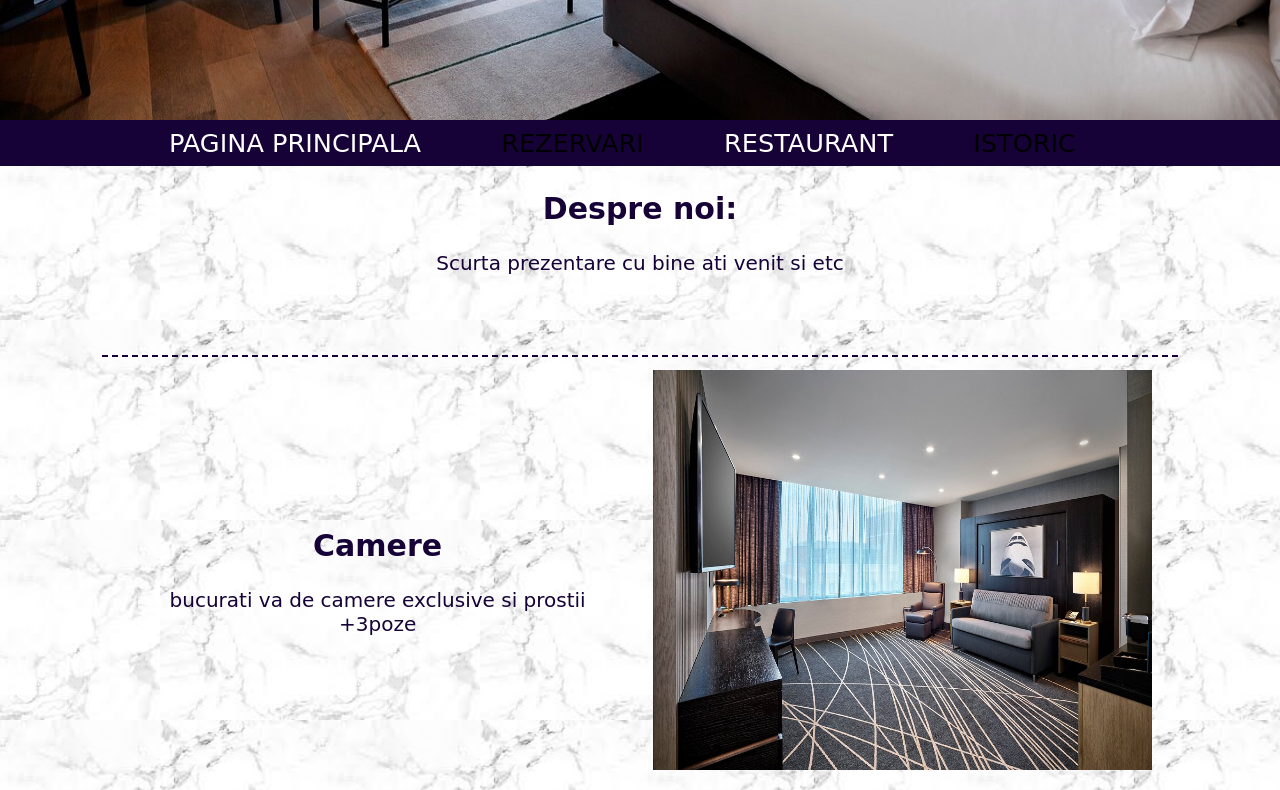
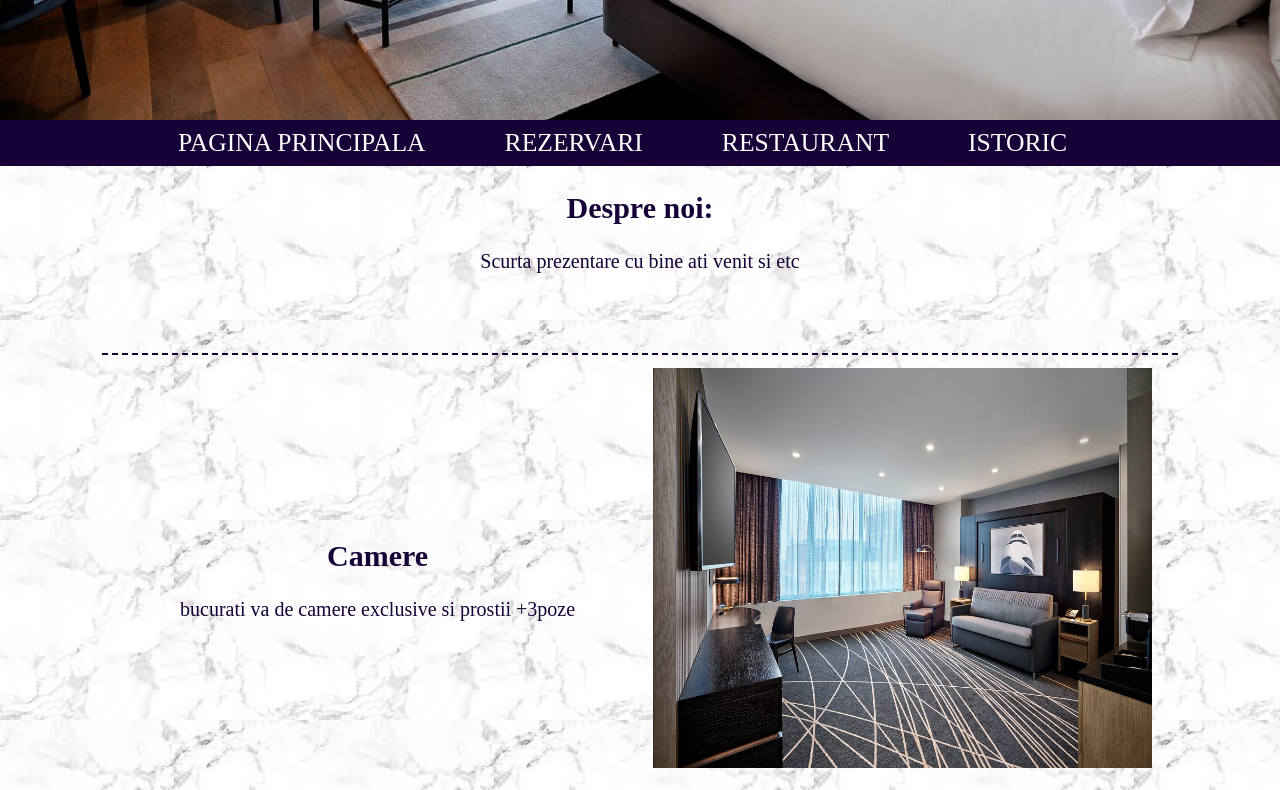
Before and after one commit to MunteanuBianca/Tehnici_Web_Proiect, a plain HTML site: page Hotel_pagina_principala.html in a window 1280 px wide. Shown: the part 680-1470 px from the top of the page. Drawn offline with Linux system fonts and the light colour scheme.

Commit message:
fourth commit

```diff
--- a/Hotel_pagina_principala.css
+++ b/Hotel_pagina_principala.css
@@ -1,6 +1,6 @@
 body {
-    /* font-family: 'Times New Roman', Times, serif; */
-    font-family: cursive;
+    font-family: 'Times New Roman', Times, serif;
+    /*font-family: cursive;*/
     margin: 0px;
     width: 100%;
     background-image: url("Pagina_principala/Marble/marble.jpg");
@@ -38,6 +38,7 @@ nav {
     display: block;
     text-align: center;
     background-color: rgb(22, 2, 54);
+    z-index: 1;
 }
 
 .navigare {
@@ -49,10 +50,11 @@ nav {
     vertical-align: text-top;
     padding-right: 75px;
     font-size: 2vw;
+    color: white;
 }
 
-.navigare >li:hover {
-    font-size: 2.2vw;
+.navigare > li > a:hover {
+    color: rgb(210, 166, 252);
 }
 
 .navigare > li > a {
@@ -78,6 +80,18 @@ main > .continut {
     padding: 1vw 2vw 1vw 2vw;
     align-items: center;
     border-top:2px dashed rgb(22, 2, 54);
+}
+
+.reveal{
+    position: relative;
+    transform: translateY(150px);
+    opacity: 0;
+    transition: 1s all ease;
+}
+
+.reveal.active{
+    transform: translateY(0);
+    opacity: 1;
 }
 
 main > .continut > .descriere {
--- a/Hotel_pagina_principala.html
+++ b/Hotel_pagina_principala.html
@@ -6,6 +6,7 @@
     <meta name="viewport" content="width=device-width, initial-scale=1.0">
     <title>Hotel_pagina_principala</title>
     <link href="Hotel_pagina_principala.css" rel="stylesheet">
+    <script src="Hotel_pagina_principala.js"></script>
 </head>
 <body>
     <header>
@@ -25,7 +26,7 @@
             <h2>Despre noi:</h2>
             <div>Scurta prezentare cu bine ati venit si etc</div>
         </section>
-        <section class="continut">
+        <section class="continut reveal">
             <div class="descriere">
                 <h2>Camere</h2>
                 <div> bucurati va de camere exclusive si prostii +3poze</div>
@@ -34,7 +35,7 @@
             <img src="Pagina_principala/Hotel_Rooms/hotel_room3.jpg" class="img">
             <img src="Pagina_principala/Hotel_Rooms/hotel_room2.jpg" class="img">
         </section>
-        <section class="continut">
+        <section class="continut reveal">
             <img src="Pagina_principala/Food/dish2.jpg" class="img"/>
             <div class="descriere">
                 <h2>Restaurant:</h2>
--- /dev/null
+++ b/Hotel_pagina_principala.js
@@ -0,0 +1,17 @@
+function reveal() {
+    var reveals = document.getElementsByClassName("reveal");
+
+    for (var i = 0; i < reveals.length; i++) {
+      var windowHeight = window.innerHeight;
+      var elementTop = reveals[i].getBoundingClientRect().top;
+      var elementVisible = 150;
+
+      if (elementTop < windowHeight - elementVisible) {
+        reveals[i].classList.add("active");
+      } else {
+        reveals[i].classList.remove("active");
+      }
+    }
+  }
+
+  window.addEventListener("scroll", reveal);
--- a/Restaurant.css
+++ b/Restaurant.css
@@ -1,6 +1,6 @@
 body {
-    /* font-family: 'Times New Roman', Times, serif; */
-    font-family: cursive;
+    font-family: 'Times New Roman', Times, serif;
+    /* font-family: cursive; */
     margin: 0px;
     width: 100%;
     background-image: url("Pagina_principala/Marble/marble.jpg");
@@ -50,10 +50,11 @@ nav {
     vertical-align: text-top;
     padding-right: 75px;
     font-size: 2vw;
+    color: white;
 }
 
-.navigare >li:hover {
-    font-size: 2.2vw;
+.navigare > li > a:hover {
+    color: rgb(210, 166, 252);
 }
 
 .navigare > li > a {
@@ -129,6 +130,28 @@ main {
     text-align: center;
 }
 
+.meniuri_principale > h2::before {
+    background-image: url("Restaurant/divider_left.svg");
+    background-size: 2em 1em;
+    content: "";
+    display: inline-block;
+    width: 2em;
+    height: 1em;
+}
+
+.meniuri_principale > h2::after {
+    background-image: url("Restaurant/divider_right.svg");
+    background-size: 2em 1em;
+    content: "";
+    display: inline-block;
+    width: 2em;
+    height: 1em;
+}
+
+.meniuri_principale > h2:hover {
+    cursor: pointer;
+}
+
 .meniuri_principale {
     list-style-type: none;
     text-align: center;
```
Also changed, not shown: Restaurant.html (+0 -4 lines), Restaurant/divider_left.svg (added), Restaurant/divider_right.svg (added).
